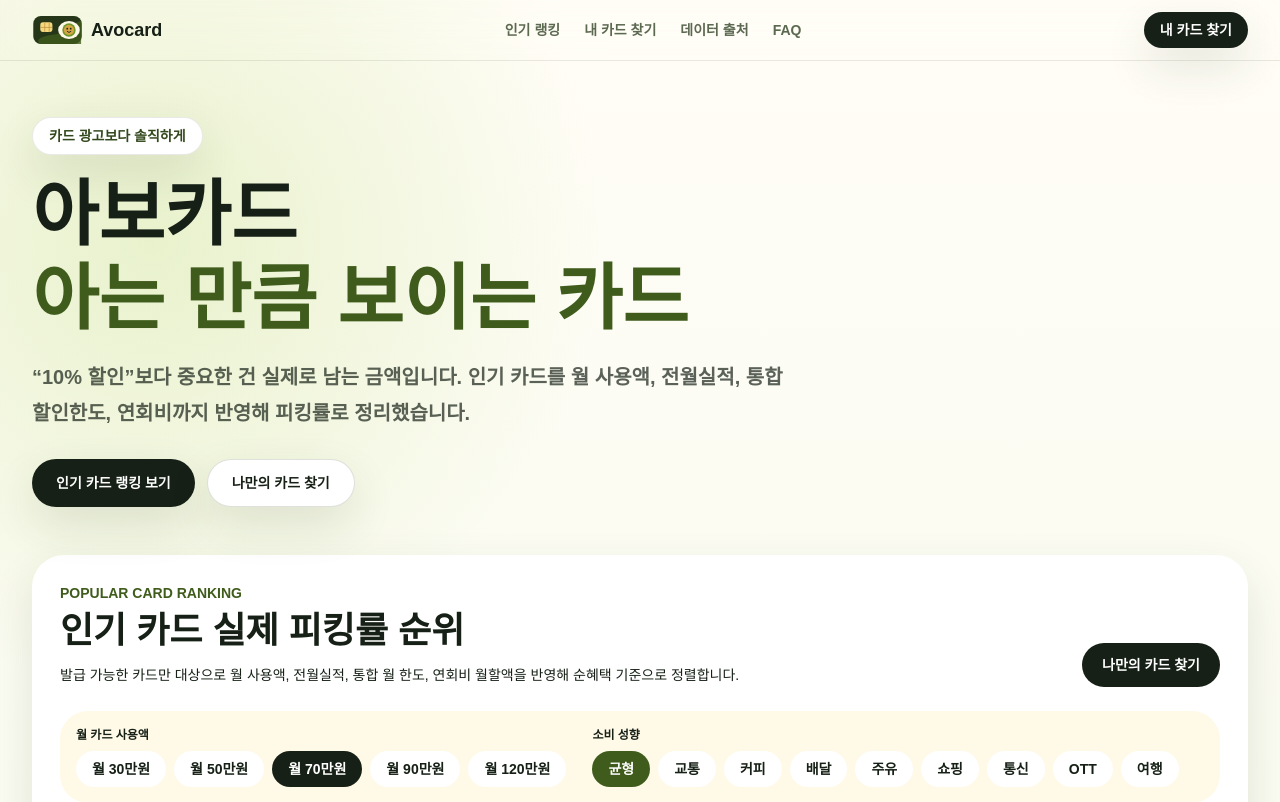
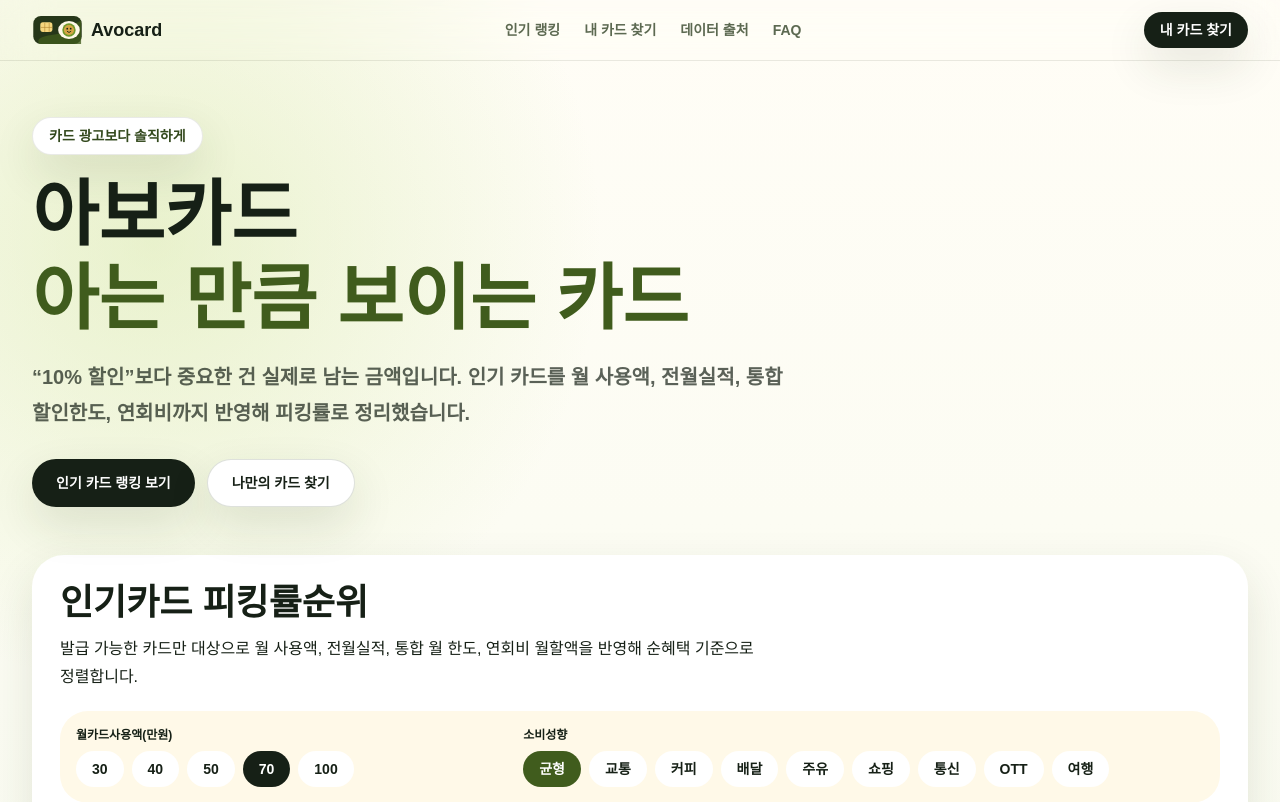
Before and after one commit to namini1004/avocard, a Next.js app: page / in a window 1280 px wide. Shown: the top 802 px of the page. Built offline with nearby package versions, Linux system fonts and the light colour scheme.

Commit message:
Compact ranking controls

```diff
--- a/components/CardRankingBoard.tsx
+++ b/components/CardRankingBoard.tsx
@@ -6,11 +6,11 @@ import { BenefitCategory, cards, categoryLabels } from "@/data/cards";
 import { CardAnalysis, analyzeCard, defaultProfile, formatWon, SpendingProfile } from "@/lib/calculate";
 
 const totalOptions = [
-  { label: "월 30만원", value: 300000 },
-  { label: "월 50만원", value: 500000 },
-  { label: "월 70만원", value: 700000 },
-  { label: "월 90만원", value: 900000 },
-  { label: "월 120만원", value: 1200000 }
+  { label: "30", value: 300000 },
+  { label: "40", value: 400000 },
+  { label: "50", value: 500000 },
+  { label: "70", value: 700000 },
+  { label: "100", value: 1000000 }
 ];
 
 const focusOptions: Array<{ label: string; value: "balanced" | BenefitCategory }> = [
@@ -196,35 +196,24 @@ export function CardRankingBoard() {
 
   return (
     <section className="rounded-[2rem] bg-white p-4 shadow-soft md:p-7">
-      <div className="flex flex-col justify-between gap-4 lg:flex-row lg:items-end">
-        <div>
-          <p className="whitespace-nowrap text-sm font-black text-avocado-700">POPULAR CARD RANKING</p>
-          <h2 className="mt-2 text-3xl font-black leading-tight text-ink md:text-4xl">
-            인기 카드 실제 피킹률 순위
-          </h2>
-          <p className="mt-3 max-w-3xl keep-all text-sm leading-6 text-ink/62">
-            발급 가능한 카드만 대상으로 월 사용액, 전월실적, 통합 월 한도, 연회비 월할액을 반영해 순혜택 기준으로 정렬합니다.
-          </p>
-        </div>
-        <Link
-          href="/recommend"
-          className="focus-ring w-fit whitespace-nowrap rounded-full bg-ink px-5 py-3 text-sm font-black text-white"
-        >
-          나만의 카드 찾기
-        </Link>
+      <div>
+        <h2 className="text-3xl font-black leading-tight text-ink md:text-4xl">인기카드 피킹률순위</h2>
+        <p className="mt-3 max-w-3xl keep-all text-sm leading-6 text-ink/62 md:text-base md:leading-7">
+          발급 가능한 카드만 대상으로 월 사용액, 전월실적, 통합 월 한도, 연회비 월할액을 반영해 순혜택 기준으로 정렬합니다.
+        </p>
       </div>
 
-      <div className="mt-6 rounded-[1.75rem] bg-cream p-4">
-        <div className="grid gap-4 lg:grid-cols-[0.9fr_1.1fr]">
+      <div className="mt-5 rounded-[1.5rem] bg-cream p-3 md:rounded-[1.75rem] md:p-4">
+        <div className="grid gap-3 lg:grid-cols-[0.78fr_1.22fr]">
           <div>
-            <p className="whitespace-nowrap text-xs font-black text-ink/54">월 카드 사용액</p>
-            <div className="mt-2 flex flex-wrap gap-2">
+            <p className="whitespace-nowrap text-xs font-black text-ink/54">월카드사용액(만원)</p>
+            <div className="mt-2 grid grid-cols-5 gap-1.5 sm:flex sm:flex-wrap sm:gap-2">
               {totalOptions.map((option) => (
                 <button
                   key={option.value}
                   type="button"
                   onClick={() => setTotal(option.value)}
-                  className={`focus-ring whitespace-nowrap rounded-full px-4 py-2 text-sm font-black transition ${
+                  className={`focus-ring whitespace-nowrap rounded-full px-2 py-2 text-xs font-black transition sm:px-4 sm:text-sm ${
                     total === option.value ? "bg-ink text-white" : "bg-white text-ink hover:bg-avocado-100"
                   }`}
                 >
@@ -234,14 +223,14 @@ export function CardRankingBoard() {
             </div>
           </div>
           <div>
-            <p className="whitespace-nowrap text-xs font-black text-ink/54">소비 성향</p>
-            <div className="mt-2 flex flex-wrap gap-2">
+            <p className="whitespace-nowrap text-xs font-black text-ink/54">소비성향</p>
+            <div className="mt-2 grid grid-cols-5 gap-1.5 sm:flex sm:flex-wrap sm:gap-2">
               {focusOptions.map((option) => (
                 <button
                   key={option.value}
                   type="button"
                   onClick={() => setFocus(option.value)}
-                  className={`focus-ring whitespace-nowrap rounded-full px-4 py-2 text-sm font-black transition ${
+                  className={`focus-ring whitespace-nowrap rounded-full px-2 py-2 text-xs font-black transition sm:px-4 sm:text-sm ${
                     focus === option.value ? "bg-avocado-700 text-white" : "bg-white text-ink hover:bg-avocado-100"
                   }`}
                 >
@@ -253,7 +242,7 @@ export function CardRankingBoard() {
         </div>
       </div>
 
-      <div className="mt-6 grid gap-5 lg:grid-cols-[0.78fr_1.22fr]">
+      <div className="mt-5 grid gap-5 lg:grid-cols-[0.78fr_1.22fr]">
         <div className="overflow-hidden rounded-[1.75rem] border border-avocado-900/10 bg-white">
           <div className="max-h-[720px] divide-y divide-avocado-900/10 overflow-auto">
             {rankings.map((analysis, index) => (
```
